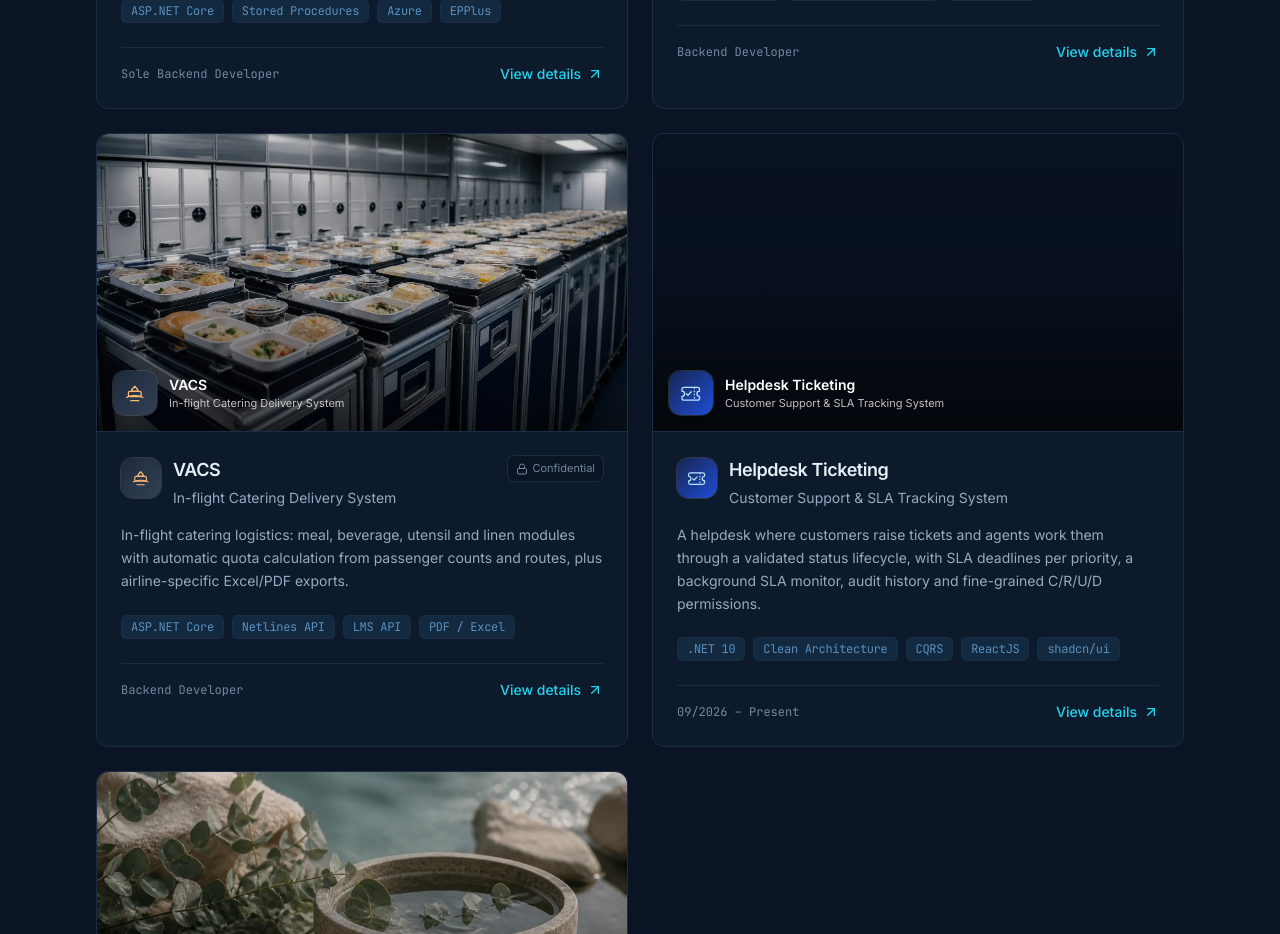
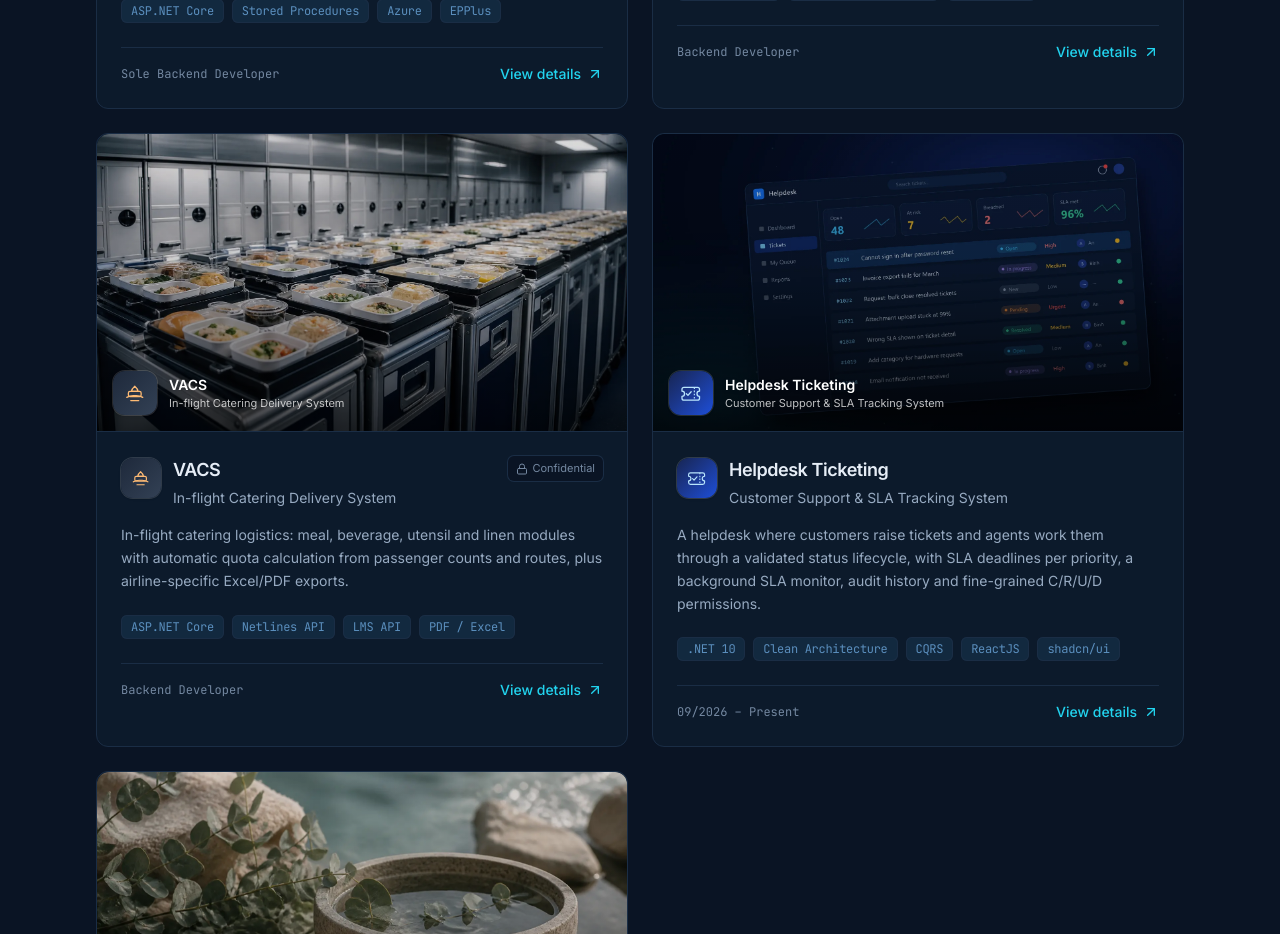
Before and after one commit to NguyenNgoThanhNha/Porkfolio, a Next.js app: page / in a window 1280 px wide. Shown: the part 7220-8154 px from the top of the page. Built offline with nearby package versions, Linux system fonts and the light colour scheme.

Commit message:
Add cover image for Helpdesk Ticketing project in portfolio

```diff
--- a/data/projects.ts
+++ b/data/projects.ts
@@ -437,6 +437,7 @@ export const projects: Project[] = [
       ],
     },
     accent: "cyan",
+    coverImage: "/projects/helpdesk-ticketing.webp",
     repoUrl: "https://github.com/NguyenNgoThanhNha/Helpdesk-Ticketing",
   },
   {
```
Also changed, not shown: public/projects/helpdesk-ticketing.webp (added).
